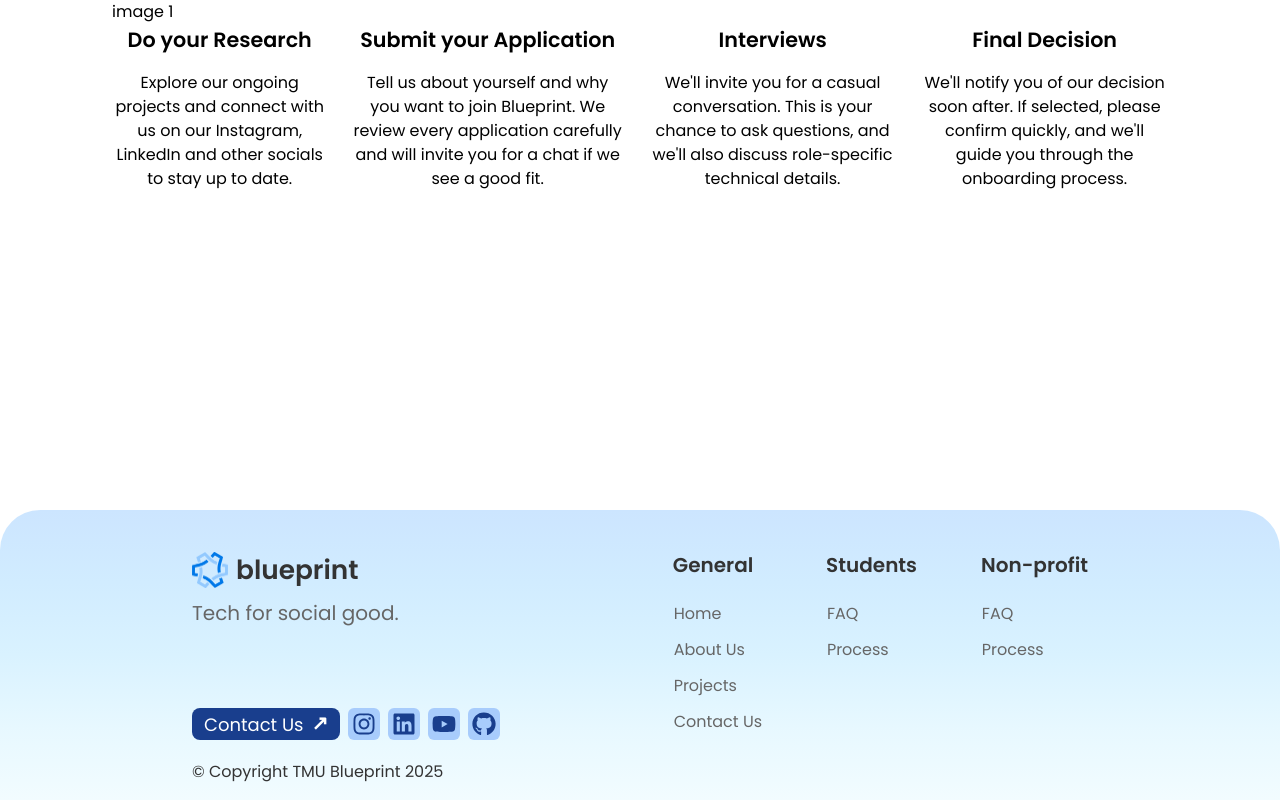
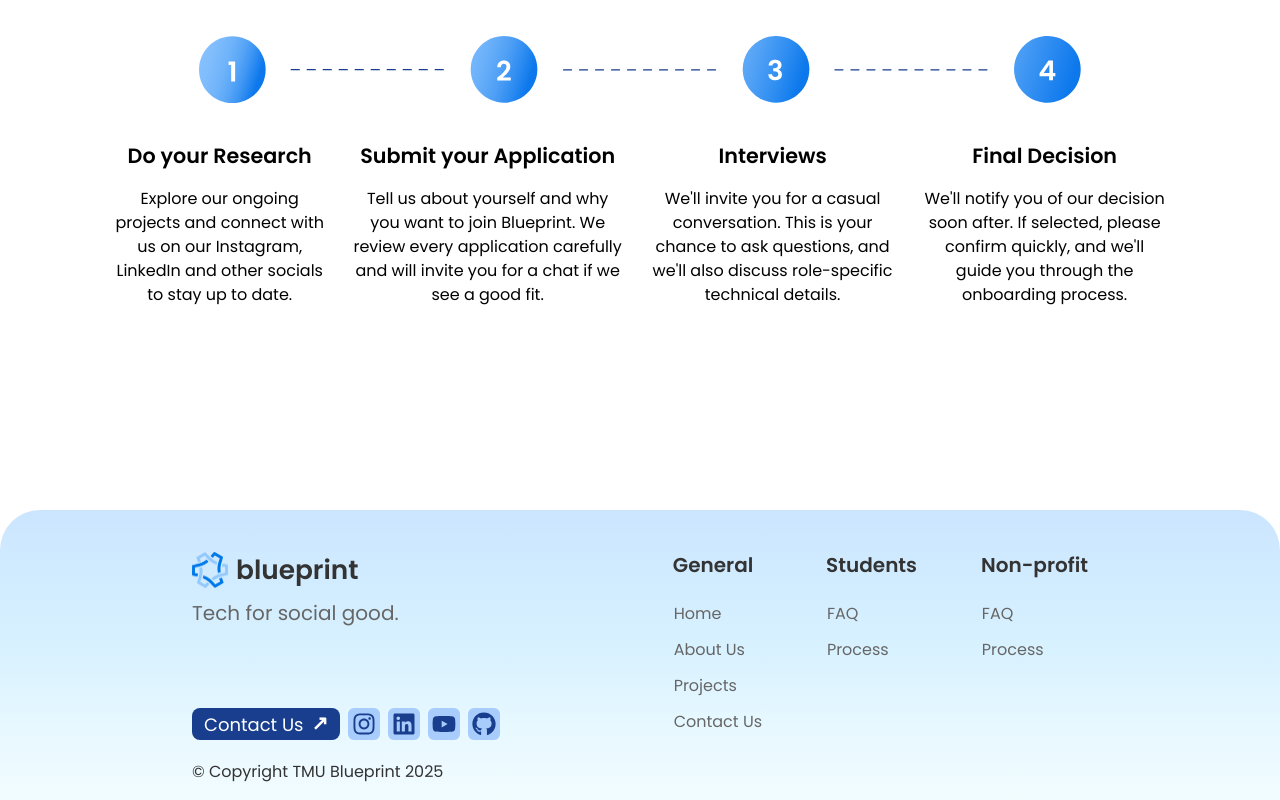
Before and after one commit to tmublueprint/bp-website, a React (Vite) app: page /student in a window 1280 px wide. Built offline with nearby package versions, Linux system fonts and the light colour scheme.

Commit message:
add image

```diff
--- a/src/components/AppCard.tsx
+++ b/src/components/AppCard.tsx
@@ -2,7 +2,9 @@ function AppCard() {
 
     return (
         <div>
-            <div>image 1</div>
+            <div className="flex justify-center p-9">
+                <img className="mx-auto" src="number-list-h.svg" />
+            </div>
             <div className="flex text-center max-w-[1056px] gap-6">
                 <div>
                     <div>
```
Also changed, not shown: public/number-list-h.svg (added).
